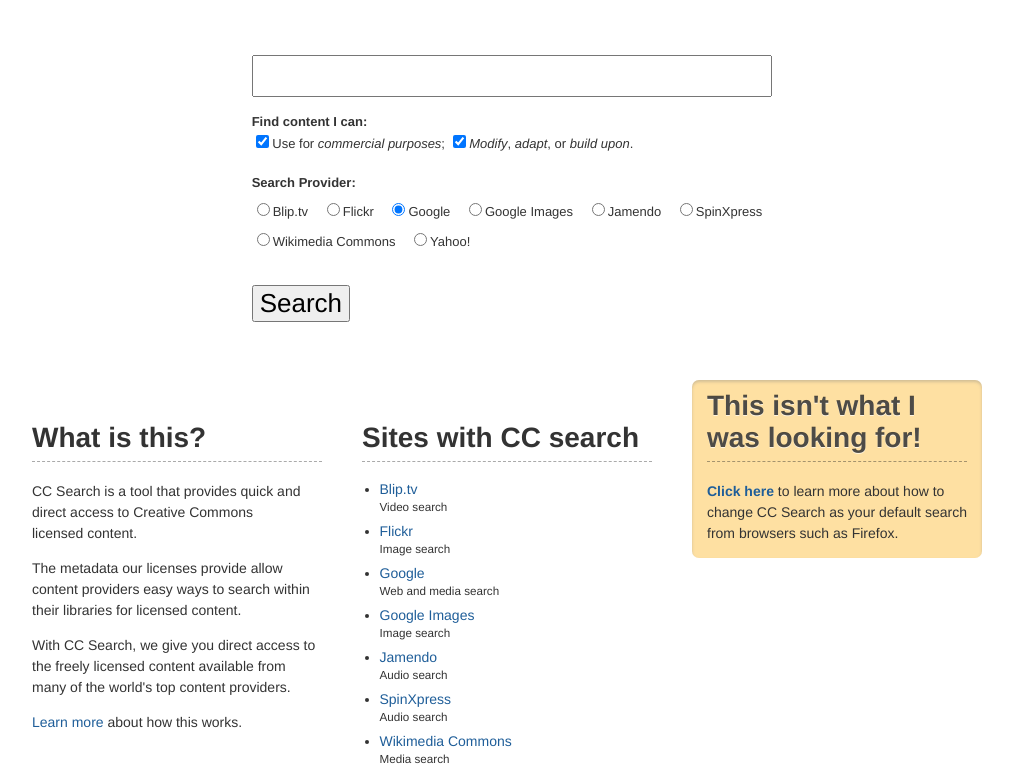
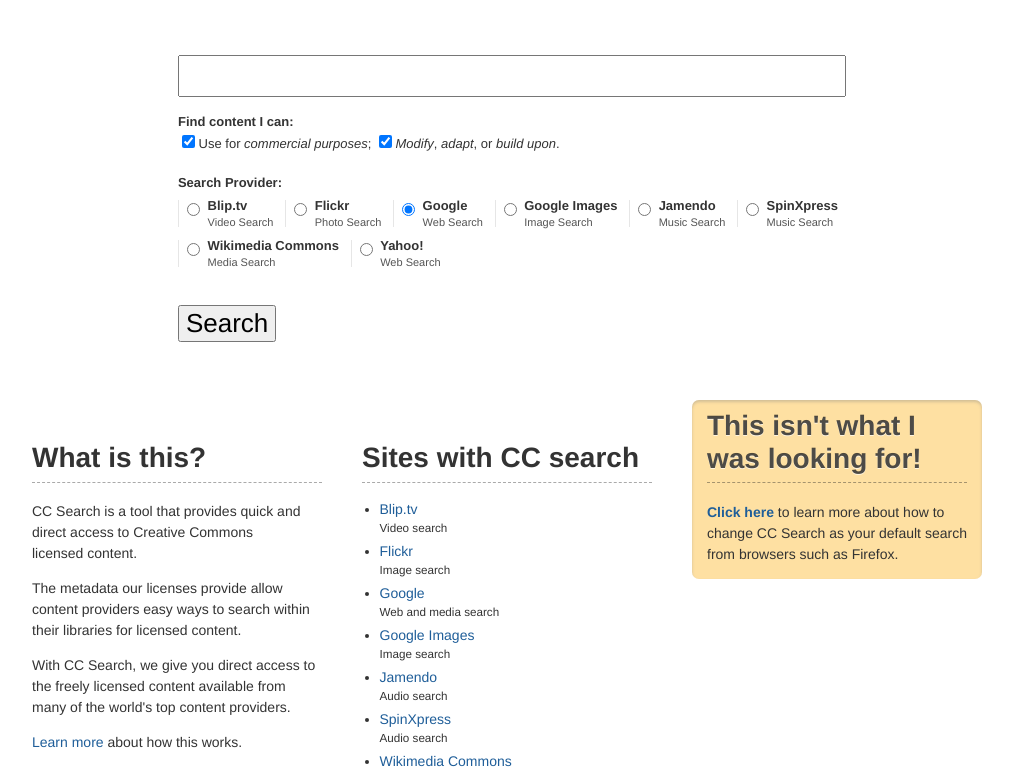
Before and after one commit to creativecommons/search, a PHP site: page / in a window 1280 px wide. Shown: the part 172-940 px from the top of the page, without its empty margins (128-1141 px from the left). Run offline with PHP 8.4, Linux system fonts and the light colour scheme.

Commit message:
Tweaked the radio group look with some awesome display:inline-block;

```diff
--- a/index.html
+++ b/index.html
@@ -58,14 +58,56 @@
     	  </fieldset>
     	  <fieldset id="engines">
     	    <p style="text-align:left;"><strong>Search Provider:</strong></p>
-          <label><input type="radio" onclick="setEngine(this)" name="myengine" value="blip">Blip.tv</label>
-          <label><input type="radio" onclick="setEngine(this)" name="myengine" value="flickr">Flickr</label>
-    	    <label><input type="radio" onclick="setEngine(this)" name="myengine" value="google">Google</label>
-          <label><input type="radio" onclick="setEngine(this)" name="myengine" value="googleimg">Google Images</label>
-          <label><input type="radio" onclick="setEngine(this)" name="myengine" value="jamendo">Jamendo</label>
-          <label><input type="radio" onclick="setEngine(this)" name="myengine" value="spin">SpinXpress</label><br/>
-          <label><input type="radio" onclick="setEngine(this)" name="myengine" value="wikimedia">Wikimedia Commons</label>
-          <label><input type="radio" onclick="setEngine(this)" name="myengine" value="yahoo">Yahoo!</label>
+          <label>
+            <div class="engineRadio">
+              <input type="radio" onclick="setEngine(this)" name="myengine" value="blip"><br/>&nbsp;
+            </div>
+            <div class="engineDesc"><strong>Blip.tv</strong><br/>Video Search</div>
+          </label>
+          <label>
+            <div class="engineRadio">
+              <input type="radio" onclick="setEngine(this)" name="myengine" value="flickr"><br/>&nbsp;
+            </div>
+            <div class="engineDesc"><strong>Flickr</strong><br/>Photo Search</div>
+          </label>
+          <label>
+            <div class="engineRadio">
+              <input type="radio" onclick="setEngine(this)" name="myengine" value="google"><br/>&nbsp;
+            </div>
+            <div class="engineDesc"><strong>Google</strong><br/>Web Search</div>
+          </label>
+          <label>
+            <div class="engineRadio">
+              <input type="radio" onclick="setEngine(this)" name="myengine" value="googleimg"><br/>&nbsp;
+            </div>
+            <div class="engineDesc"><strong>Google Images</strong><br/>Image Search</div>
+          </label>
+          <label>
+            <div class="engineRadio">
+              <input type="radio" onclick="setEngine(this)" name="myengine" value="jamendo"><br/>&nbsp;
+            </div>
+            <div class="engineDesc"><strong>Jamendo</strong><br/>Music Search</div>
+          </label>
+          <label>
+            <div class="engineRadio">
+              <input type="radio" onclick="setEngine(this)" name="myengine" value="spin"><br/>&nbsp;
+            </div>
+            <div class="engineDesc"><strong>SpinXpress</strong><br/>Music Search</div>
+          </label>
+          <br/>
+          <label>
+            <div class="engineRadio">
+              <input type="radio" onclick="setEngine(this)" name="myengine" value="wikimedia"><br/>&nbsp;
+            </div>
+            <div class="engineDesc"><strong>Wikimedia Commons</strong><br/>Media Search</div>
+          </label>
+          <label>
+            <div class="engineRadio">
+              <input type="radio" onclick="setEngine(this)" name="myengine" value="yahoo"><br/>&nbsp;
+            </div>
+            <div class="engineDesc"><strong>Yahoo!</strong><br/>Web Search</div>
+          </label>
+
           <p><br/><input type="submit" id="submit" value="Search" /></p>
     	  </fieldset>
       </form>
--- a/style.css
+++ b/style.css
@@ -99,10 +99,30 @@
 
 #permissions input { margin-right: 0;}
 
+#engines input { margin-right: 4px;}
 #engines p { margin: 0;}
-#engines label { padding-right: 10px;}
+#engines label { padding-right: 3px; }
 
 #engines { line-height: 2.25;}
+
+#engines .engineDesc {
+	display: inline-block;
+	line-height: 1.4;
+	padding-right: 5px;
+	font-size: 11px;
+	color: #555;
+}
+
+#engines .engineDesc strong { font-size: 13px; color: #333;}
+
+#engines label:first-child .engineDesc { border: none;}
+
+#engines .engineRadio {
+	display: inline-block;
+	line-height: 0.85;
+	border-left: 1px solid #e6e6e6;
+	padding-left: 3px;
+}
 
 #resultsRow {
 	background-color: #eee;
```
